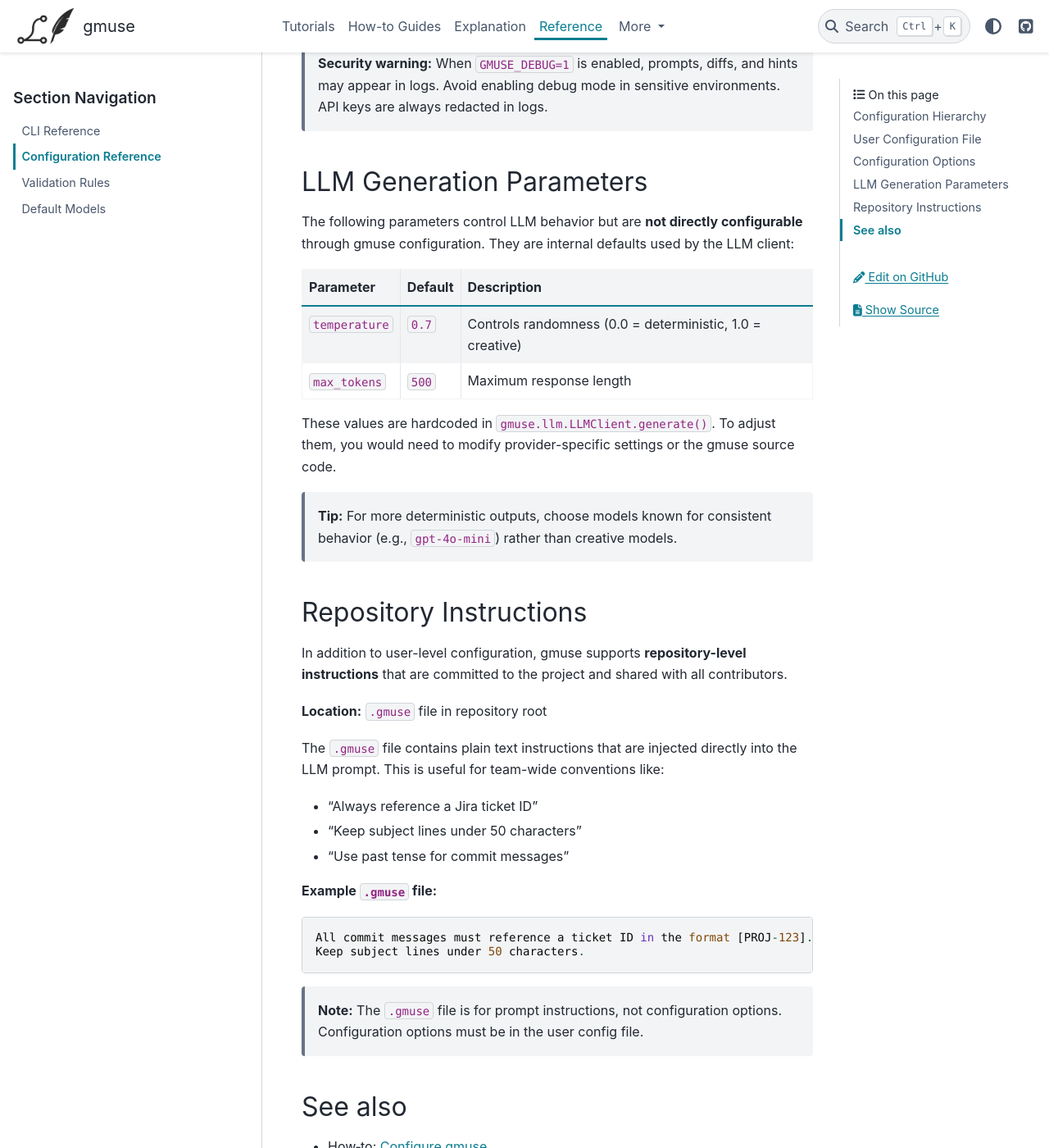
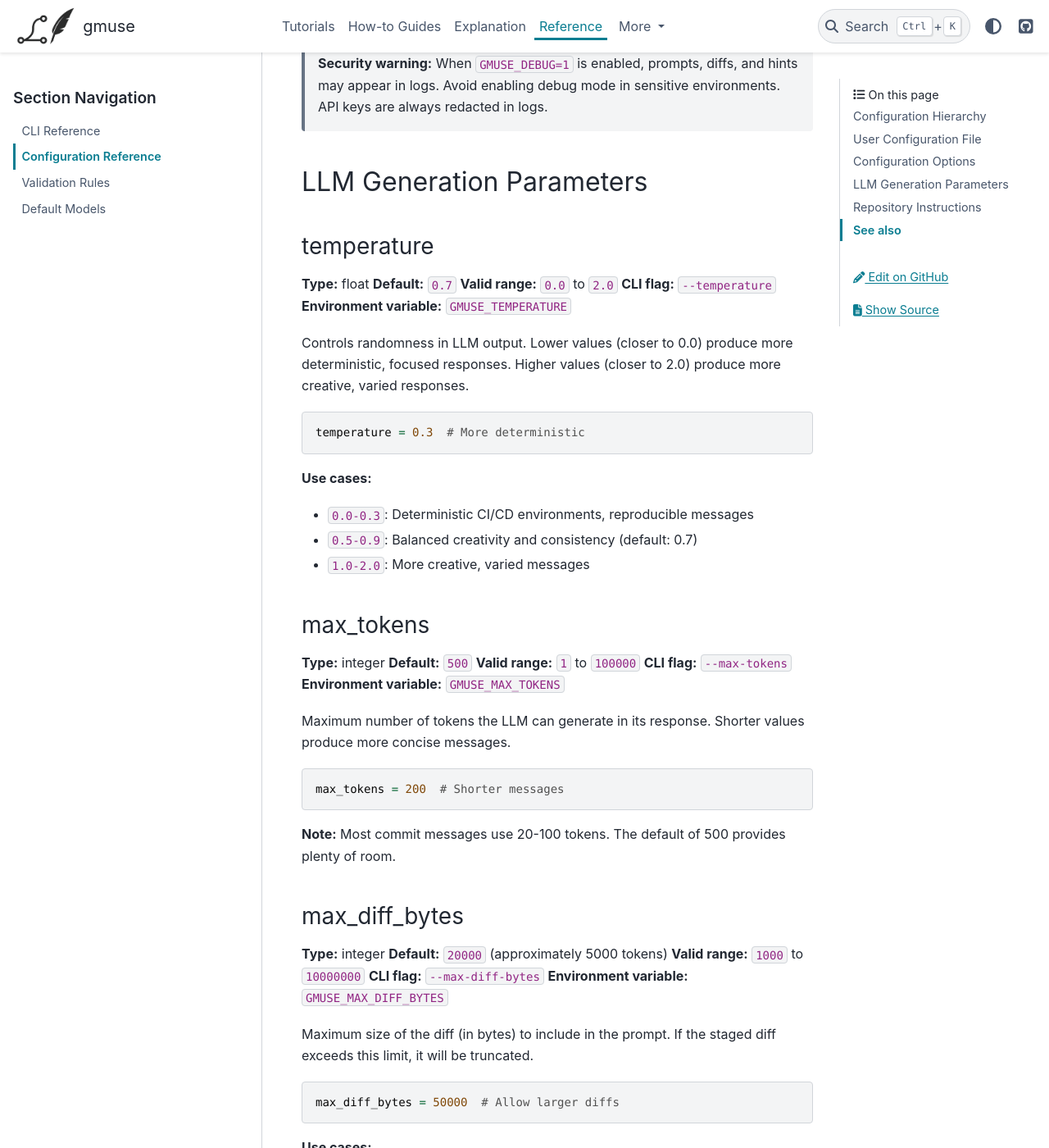
Before and after one commit to rvforest/gmuse, a Sphinx documentation site: the page built from docs/source/reference/configuration.md, in a window 1280 px wide and 1400 px high, scrolled down 4495 px. Shown: the whole window at 82% size. Built offline with Sphinx 7.4.7 and the PyData theme 0.15.4, drawn with Linux system fonts in a browser that asks for light colours; pages that are not in the unit, such as notebooks, are missing from menus; some of the changed text lies outside the part shown.

Commit message:
Update documentation with new configurable LLM parameters
Co-authored-by: rvforest <67814666+rvforest@users.noreply.github.com>

````diff
--- a/docs/source/reference/configuration.md
+++ b/docs/source/reference/configuration.md
@@ -173,16 +173,87 @@ log_file = "~/.cache/gmuse/debug.log"
 
 ## LLM Generation Parameters
 
-The following parameters control LLM behavior but are **not directly configurable** through gmuse configuration. They are internal defaults used by the LLM client:
+### temperature
 
-| Parameter | Default | Description |
-|-----------|---------|-------------|
-| `temperature` | `0.7` | Controls randomness (0.0 = deterministic, 1.0 = creative) |
-| `max_tokens` | `500` | Maximum response length |
+**Type:** float
+**Default:** `0.7`
+**Valid range:** `0.0` to `2.0`
+**CLI flag:** `--temperature`
+**Environment variable:** `GMUSE_TEMPERATURE`
 
-These values are hardcoded in `gmuse.llm.LLMClient.generate()`. To adjust them, you would need to modify provider-specific settings or the gmuse source code.
+Controls randomness in LLM output. Lower values (closer to 0.0) produce more deterministic, focused responses. Higher values (closer to 2.0) produce more creative, varied responses.
 
-> **Tip:** For more deterministic outputs, choose models known for consistent behavior (e.g., `gpt-4o-mini`) rather than creative models.
+```toml
+temperature = 0.3  # More deterministic
+```
+
+**Use cases:**
+- `0.0-0.3`: Deterministic CI/CD environments, reproducible messages
+- `0.5-0.9`: Balanced creativity and consistency (default: 0.7)
+- `1.0-2.0`: More creative, varied messages
+
+### max_tokens
+
+**Type:** integer
+**Default:** `500`
+**Valid range:** `1` to `100000`
+**CLI flag:** `--max-tokens`
+**Environment variable:** `GMUSE_MAX_TOKENS`
+
+Maximum number of tokens the LLM can generate in its response. Shorter values produce more concise messages.
+
+```toml
+max_tokens = 200  # Shorter messages
+```
+
+**Note:** Most commit messages use 20-100 tokens. The default of 500 provides plenty of room.
+
+### max_diff_bytes
+
+**Type:** integer
+**Default:** `20000` (approximately 5000 tokens)
+**Valid range:** `1000` to `10000000`
+**CLI flag:** `--max-diff-bytes`
+**Environment variable:** `GMUSE_MAX_DIFF_BYTES`
+
+Maximum size of the diff (in bytes) to include in the prompt. If the staged diff exceeds this limit, it will be truncated.
+
+```toml
+max_diff_bytes = 50000  # Allow larger diffs
+```
+
+**Use cases:**
+- Large refactorings may need higher limits
+- API rate limits or costs may require lower limits
+- You'll see a warning if truncation occurs
+
+### max_message_length
+
+**Type:** integer
+**Default:** `1000`
+**Valid range:** `10` to `10000`
+**Environment variable:** `GMUSE_MAX_MESSAGE_LENGTH`
+
+Maximum allowed length for generated commit messages (in characters). Messages exceeding this length will be rejected with a validation error.
+
+```toml
+max_message_length = 500  # Shorter maximum
+```
+
+### chars_per_token
+
+**Type:** integer
+**Default:** `4`
+**Valid range:** `1` to `10`
+**Environment variable:** `GMUSE_CHARS_PER_TOKEN`
+
+Heuristic used for token estimation (approximately 4 characters per token for GPT models). Adjust this if using models with different tokenization.
+
+```toml
+chars_per_token = 3  # For models with denser tokenization
+```
+
+**Note:** This is a rough approximation. Actual token counts vary by model and text content.
 
 ## Repository Instructions
 
````
Also changed, not shown: docs/source/explanation/how_it_works.md (+45 -4 lines), docs/source/how_to/configuration.md (+63 -0 lines).
